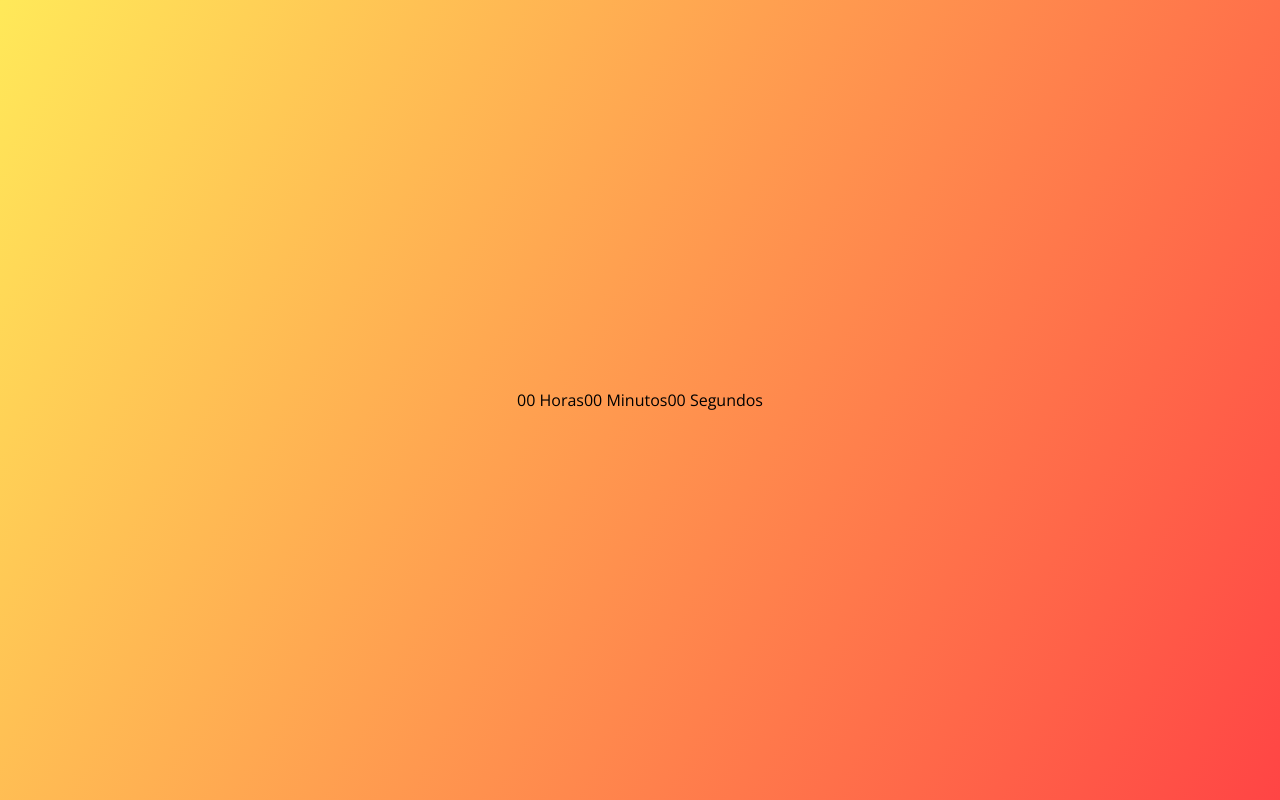
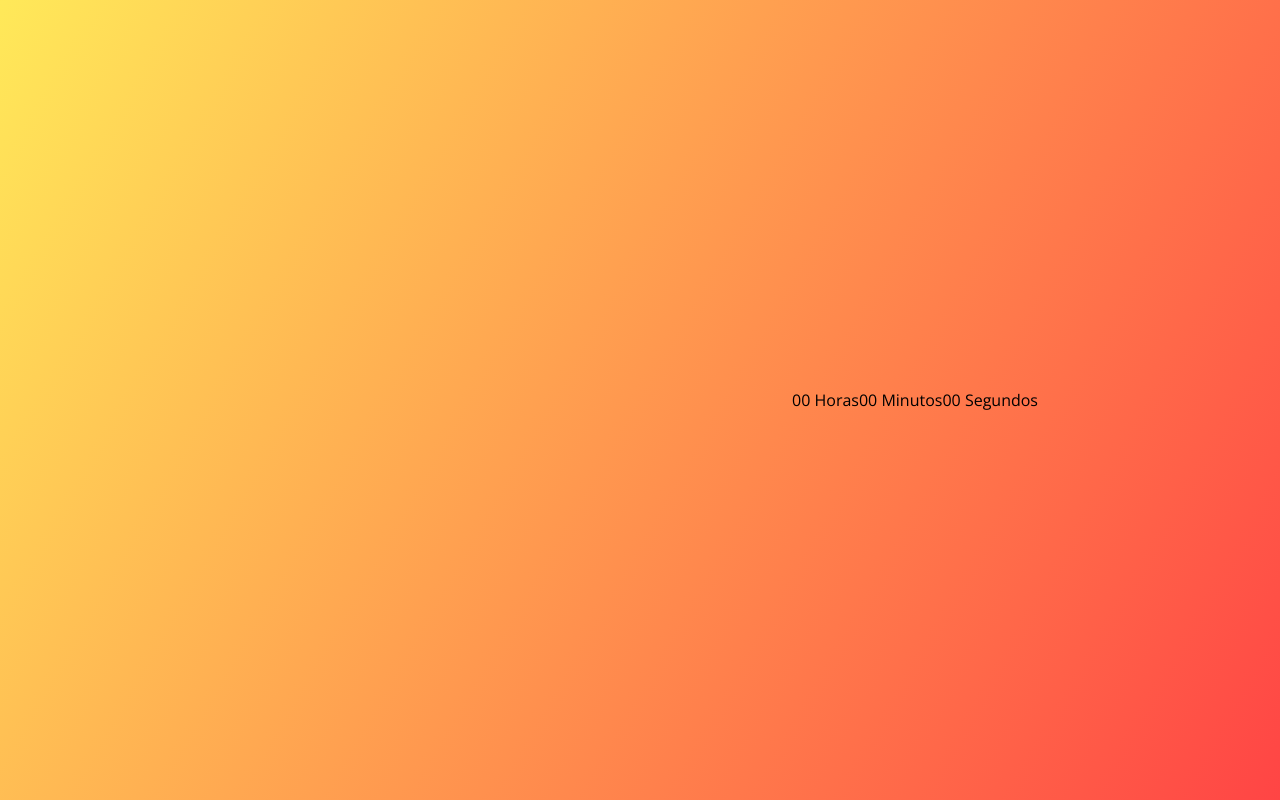
Before and after one commit to mattheusp/relogio-dinamico_HTML_CSS_JS, a plain HTML site: page index.html in a window 1280 px wide. Drawn offline with nearby package versions, Linux system fonts and the light colour scheme.

Commit message:
commit_v3

```diff
--- a/syles.css
+++ b/syles.css
@@ -18,4 +18,7 @@ body {
     display: flex;
     align-items: center;
     justify-content: space-around;
+    height: 200px;
+    width: 550px;
+    background: transparent;
 }
```
